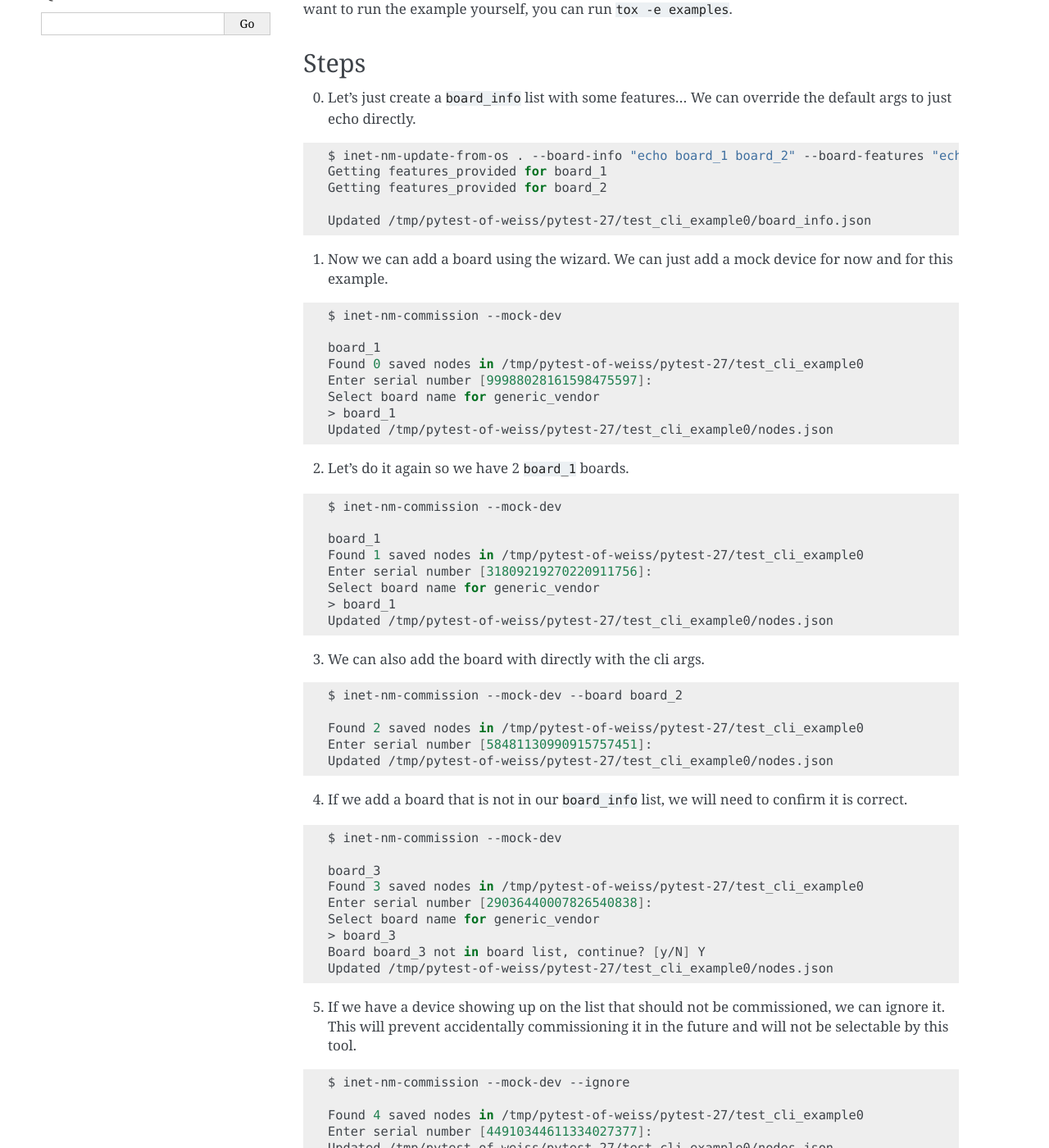
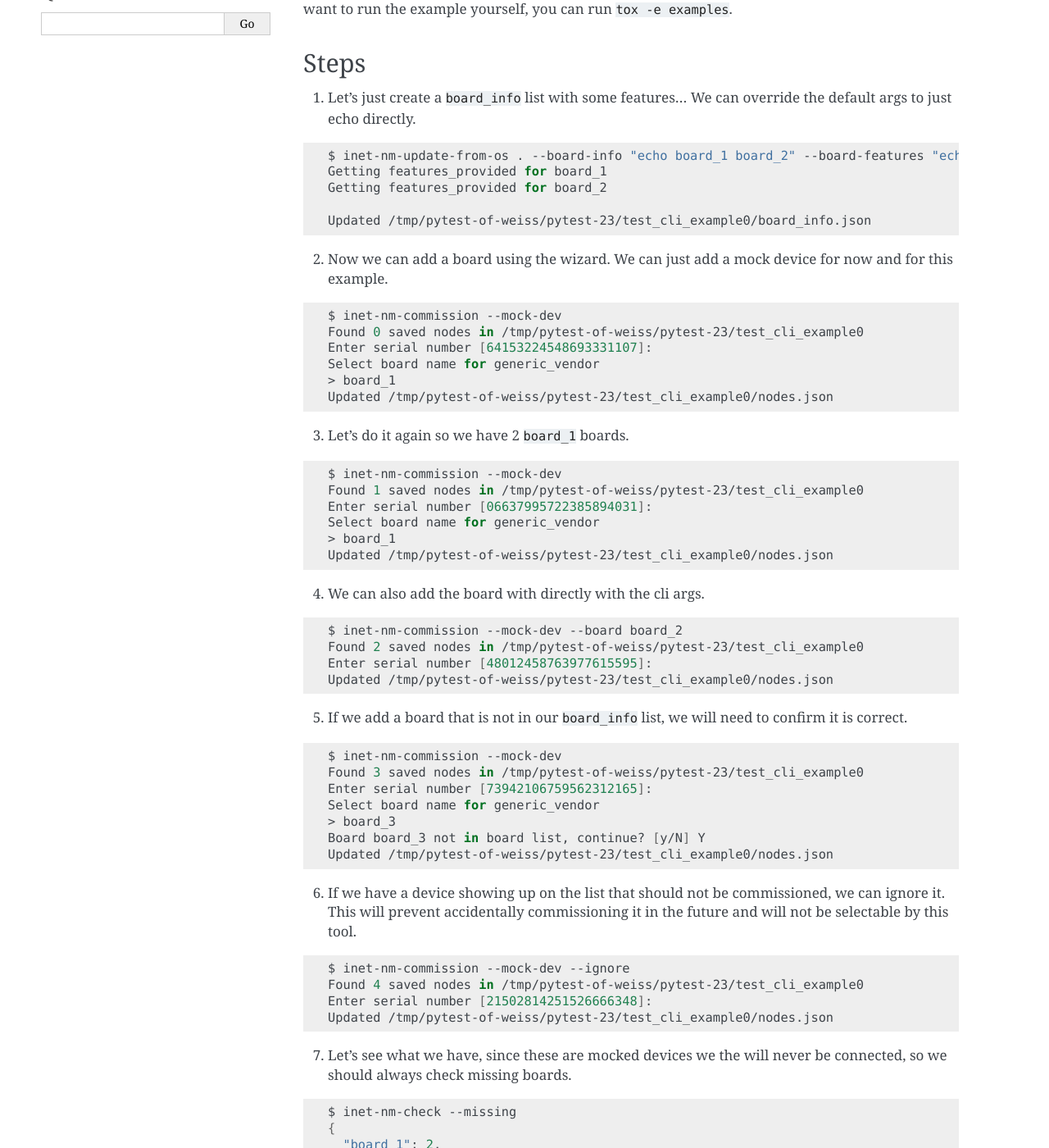
Before and after one commit to inetrg/inet-nm, a Sphinx documentation site: the page built from docs/example_usage.md, in a window 1280 px wide and 1400 px high, scrolled down 276 px. Shown: the whole window at 82% size. Built offline with Sphinx 7.4.7, drawn with Linux system fonts in a browser that asks for light colours; pages that are not in the unit, such as notebooks, are missing from menus; some of the changed text lies outside the part shown.

Commit message:
doc: Rerun example_usage.md

````diff
--- a/docs/cli-example.md
+++ b/docs/example_usage.md
@@ -6,72 +6,64 @@ Note that the output is generated from an automated test and thus should be up-t
 
 ## Steps
 
-0. Let's just create a `board_info` list with some features...
+1. Let's just create a `board_info` list with some features...
 We can override the default args to just echo directly.
 ```bash
 $ inet-nm-update-from-os . --board-info "echo board_1 board_2" --board-features "echo feature_common feature_${BOARD}"
 Getting features_provided for board_1
 Getting features_provided for board_2
 
-Updated /tmp/pytest-of-weiss/pytest-27/test_cli_example0/board_info.json
+Updated /tmp/pytest-of-weiss/pytest-23/test_cli_example0/board_info.json
 ```
 
-1. Now we can add a board using the wizard. We can just add a mock device for now and for this example.
+2. Now we can add a board using the wizard. We can just add a mock device for now and for this example.
 ```bash
 $ inet-nm-commission --mock-dev
-
-board_1
-Found 0 saved nodes in /tmp/pytest-of-weiss/pytest-27/test_cli_example0
-Enter serial number [99988028161598475597]:
+Found 0 saved nodes in /tmp/pytest-of-weiss/pytest-23/test_cli_example0
+Enter serial number [64153224548693331107]:
 Select board name for generic_vendor
 > board_1
-Updated /tmp/pytest-of-weiss/pytest-27/test_cli_example0/nodes.json
+Updated /tmp/pytest-of-weiss/pytest-23/test_cli_example0/nodes.json
 ```
 
-2. Let's do it again so we have 2 `board_1` boards.
+3. Let's do it again so we have 2 `board_1` boards.
 ```bash
 $ inet-nm-commission --mock-dev
-
-board_1
-Found 1 saved nodes in /tmp/pytest-of-weiss/pytest-27/test_cli_example0
-Enter serial number [31809219270220911756]:
+Found 1 saved nodes in /tmp/pytest-of-weiss/pytest-23/test_cli_example0
+Enter serial number [06637995722385894031]:
 Select board name for generic_vendor
 > board_1
-Updated /tmp/pytest-of-weiss/pytest-27/test_cli_example0/nodes.json
+Updated /tmp/pytest-of-weiss/pytest-23/test_cli_example0/nodes.json
 ```
 
-3. We can also add the board with directly with the cli args.
+4. We can also add the board with directly with the cli args.
 ```bash
 $ inet-nm-commission --mock-dev --board board_2
-
-Found 2 saved nodes in /tmp/pytest-of-weiss/pytest-27/test_cli_example0
-Enter serial number [58481130990915757451]:
-Updated /tmp/pytest-of-weiss/pytest-27/test_cli_example0/nodes.json
+Found 2 saved nodes in /tmp/pytest-of-weiss/pytest-23/test_cli_example0
+Enter serial number [48012458763977615595]:
+Updated /tmp/pytest-of-weiss/pytest-23/test_cli_example0/nodes.json
 ```
 
-4. If we add a board that is not in our `board_info` list, we will need to confirm it is correct.
+5. If we add a board that is not in our `board_info` list, we will need to confirm it is correct.
 ```bash
 $ inet-nm-commission --mock-dev
-
-board_3
-Found 3 saved nodes in /tmp/pytest-of-weiss/pytest-27/test_cli_example0
-Enter serial number [29036440007826540838]:
+Found 3 saved nodes in /tmp/pytest-of-weiss/pytest-23/test_cli_example0
+Enter serial number [73942106759562312165]:
 Select board name for generic_vendor
 > board_3
 Board board_3 not in board list, continue? [y/N] Y
-Updated /tmp/pytest-of-weiss/pytest-27/test_cli_example0/nodes.json
+Updated /tmp/pytest-of-weiss/pytest-23/test_cli_example0/nodes.json
 ```
 
-5. If we have a device showing up on the list that should not be commissioned, we can ignore it.  This will prevent accidentally commissioning it in the future and will not be selectable by this tool.
+6. If we have a device showing up on the list that should not be commissioned, we can ignore it.  This will prevent accidentally commissioning it in the future and will not be selectable by this tool.
 ```bash
 $ inet-nm-commission --mock-dev --ignore
-
-Found 4 saved nodes in /tmp/pytest-of-weiss/pytest-27/test_cli_example0
-Enter serial number [44910344611334027377]:
-Updated /tmp/pytest-of-weiss/pytest-27/test_cli_example0/nodes.json
+Found 4 saved nodes in /tmp/pytest-of-weiss/pytest-23/test_cli_example0
+Enter serial number [21502814251526666348]:
+Updated /tmp/pytest-of-weiss/pytest-23/test_cli_example0/nodes.json
 ```
 
-6. Let's see what we have, since these are mocked devices we the will never be connected, so we should always check missing boards.
+7. Let's see what we have, since these are mocked devices we the will never be connected, so we should always check missing boards.
 ```bash
 $ inet-nm-check --missing
 {
@@ -91,20 +83,12 @@ $ inet-nm-check --all-nodes --show-features
 ]
 ```
 
-8. Since since `board_3` was not in the board list it shouldn't have any features. If we only want boards with `feature_common` we can use the feature flags.
+9. Since since `board_3` was not in the board list it shouldn't have any features. If we only want boards with `feature_common` we can use the feature flags.
 ```bash
 $ inet-nm-check --missing --feat-filter feature_common
 {
   "board_1": 2,
   "board_2": 1
-}
-```
-
-9. We can also use multiple feature flags, the board must have all.
-```bash
-$ inet-nm-check --missing --feat-filter feature_common feature_board_1
-{
-  "board_1": 2
 }
 ```
 
@@ -116,7 +100,15 @@ $ inet-nm-check --missing --feat-filter feature_common feature_board_1
 }
 ```
 
-11. If we need more control over boards with features we can even select with evaluation of feature flags. This uses python syntax.
+11. We can also use multiple feature flags, the board must have all.
+```bash
+$ inet-nm-check --missing --feat-filter feature_common feature_board_1
+{
+  "board_1": 2
+}
+```
+
+12. If we need more control over boards with features we can even select with evaluation of feature flags. This uses python syntax.
 ```bash
 $ inet-nm-check --missing --feat-eval "feature_board_1 or feature_board_2"
 {
@@ -149,19 +141,19 @@ RESULT:NODE:1:BOARD:board_2: 0
 RESULT:NODE:2:BOARD:board_3: 0
 ```
 
-14. There are many env vars exposed when running these scripts all starting with `NM_`. Let's check them on only one board.
+15. There are many env vars exposed when running these scripts all starting with `NM_`. Let's check them on only one board.
 ```bash
 $ inet-nm-exec "printenv | grep NM_" --missing --boards board_2
 NODE:0:BOARD:board_2: NM_BOARD=board_2
-NODE:0:BOARD:board_2: NM_CONFIG_DIR=/tmp/pytest-of-weiss/pytest-27/test_cli_example0
-NODE:0:BOARD:board_2: NM_SERIAL=58481130990915757451
-NODE:0:BOARD:board_2: NM_UID=e4e92a6755409be3fd94ec7877db7123
+NODE:0:BOARD:board_2: NM_CONFIG_DIR=/tmp/pytest-of-weiss/pytest-23/test_cli_example0
+NODE:0:BOARD:board_2: NM_SERIAL=48012458763977615595
+NODE:0:BOARD:board_2: NM_UID=c9dca8b38d9b5bac5602c77f0e5f9efe
 NODE:0:BOARD:board_2: NM_PORT=Unknown
 NODE:0:BOARD:board_2: NM_IDX=0
 RESULT:NODE:0:BOARD:board_2: 0
 ```
 
-15. Maybe we want to run a command on all boards sequentially.
+16. Maybe we want to run a command on all boards sequentially.
 We will sleep for an inverse amount of time to show the that they are being run sequentially.
 ```bash
 $ inet-nm-exec "sleep 1" --missing --skip-dups --seq --boards board_1 board_2 board_3
@@ -257,20 +249,14 @@ $ inet-nm-check --missing
 }
 ```
 
-27. What happens if we now add `board_3` to the board info cache?
+28. What happens if we now add `board_3` to the board info cache?
 ```bash
 $ inet-nm-update-from-os . --board-info "echo board_1 board_2 board_3" --board-features "echo feature_common feature_${BOARD}"
 Getting features_provided for board_1
 Getting features_provided for board_2
 Getting features_provided for board_3
 
-Updated /tmp/pytest-of-weiss/pytest-27/test_cli_example0/board_info.json
-```
-
-28. Well we can updated the nodes cache in a separate step, no need to re-commission.
-```bash
-$ inet-nm-update-commissioned
-Updated /tmp/pytest-of-weiss/pytest-27/test_cli_example0/nodes.json
+Updated /tmp/pytest-of-weiss/pytest-23/test_cli_example0/board_info.json
 ```
 
 29. Now we can see the new feature and board is available.
@@ -285,28 +271,28 @@ $ inet-nm-check --missing --feat-filter feature_board_3
 ```bash
 $ inet-nm-export MY_CUSTOM_BOARD_ENV_VAR \${NM_BOARD} --apply-to-shared
 Added MY_CUSTOM_BOARD_ENV_VAR=${NM_BOARD} to shared env vars
-Written to /tmp/pytest-of-weiss/pytest-27/test_cli_example0/env.json
+Written to /tmp/pytest-of-weiss/pytest-23/test_cli_example0/env.json
 ```
 
 31. Apply a pattern to select only some boards or features.
 ```bash
 $ inet-nm-export MY_CUSTOM_SETTING 1 --apply-pattern --missing --feat-filter feature_board_3
 Added patterns: {'key': 'MY_CUSTOM_SETTING', 'val': '1', 'boards': None, 'feat_filter': ['feature_board_3'], 'feat_eval': None}
-Written to /tmp/pytest-of-weiss/pytest-27/test_cli_example0/env.json
+Written to /tmp/pytest-of-weiss/pytest-23/test_cli_example0/env.json
 ```
 
 32. The pattern has higher priority than the shared env vars. Let's overwrite the shared variable for board 2
 ```bash
 $ inet-nm-export MY_CUSTOM_BOARD_ENV_VAR board_2 --apply-pattern --missing --boards board_2
 Added patterns: {'key': 'MY_CUSTOM_BOARD_ENV_VAR', 'val': 'board_2', 'boards': ['board_2'], 'feat_filter': None, 'feat_eval': None}
-Written to /tmp/pytest-of-weiss/pytest-27/test_cli_example0/env.json
+Written to /tmp/pytest-of-weiss/pytest-23/test_cli_example0/env.json
 ```
 
 33. Finally we can apply env vars to specific nodes. This is based on the UID, therefor commissioning new nodes will not contain these env vars. This has the highest priority.
 ```bash
 $ inet-nm-export MY_CUSTOM_NODE_HAS_SPECIAL_HARDWARE_FLAG 1 --missing --boards board_1 --skip-dups
-Added MY_CUSTOM_NODE_HAS_SPECIAL_HARDWARE_FLAG=1 to env vars for nodes {'6f9c11a04e753f3d2121a299ec0100d3'}
-Written to /tmp/pytest-of-weiss/pytest-27/test_cli_example0/env.json
+Added MY_CUSTOM_NODE_HAS_SPECIAL_HARDWARE_FLAG=1 to env vars for nodes {'505d0bcd65827e012171eef1f16aa522'}
+Written to /tmp/pytest-of-weiss/pytest-23/test_cli_example0/env.json
 ```
 
 34. Now we can check each environment.
@@ -379,7 +365,7 @@ $ inet-nm-inventory --json
 
 37. Boy, we are adding features and boards all the time, let's see some exec json filtering now.
 ```bash
-$ inet-nm-exec --missing --json-filter "cat /tmp/pytest-of-weiss/pytest-27/test_cli_example0/example.json"
+$ inet-nm-exec --missing --json-filter "cat /tmp/pytest-of-weiss/pytest-23/test_cli_example0/example.json"
 [
   {
     "board": "board_1",
@@ -446,18 +432,12 @@ $ inet-nm-check --missing --uids 6f9c11a04e753f3d2121a299ec0100d3
 
 39. We can also add `user_board_info.json`. that will not get overridden when updating... I added it behind the scenes.
 ```bash
-$ inet-nm-exec "cat /tmp/pytest-of-weiss/pytest-27/test_cli_example0/user_board_info.json" --missing --boards board_3
+$ inet-nm-exec "cat /tmp/pytest-of-weiss/pytest-23/test_cli_example0/user_board_info.json" --missing --boards board_3
 NODE:0:BOARD:board_3: {"board_1": ["user_feature"]}
 RESULT:NODE:0:BOARD:board_3: 0
 ```
 
-40. Since this is a board parameter, we must update the already commissioned boards.
-```bash
-$ inet-nm-update-commissioned
-Updated /tmp/pytest-of-weiss/pytest-27/test_cli_example0/nodes.json
-```
-
-41. Now we can see the new feature.
+40. Now we can see the new feature.
 ```bash
 $ inet-nm-check --feat-filter user_feature --missing
 {
@@ -465,14 +445,14 @@ $ inet-nm-check --feat-filter user_feature --missing
 }
 ```
 
-42. We can also add features to specific nodes with `user_node_info.json`.
+41. We can also add features to specific nodes with `user_node_info.json`.
 ```bash
-$ inet-nm-exec "cat /tmp/pytest-of-weiss/pytest-27/test_cli_example0/user_node_info.json" --missing --boards board_3
-NODE:0:BOARD:board_3: {"6f9c11a04e753f3d2121a299ec0100d3": ["user_node_feature"]}
+$ inet-nm-exec "cat /tmp/pytest-of-weiss/pytest-23/test_cli_example0/user_node_info.json" --missing --boards board_3
+NODE:0:BOARD:board_3: {"505d0bcd65827e012171eef1f16aa522": ["user_node_feature"]}
 RESULT:NODE:0:BOARD:board_3: 0
 ```
 
-43. This can be directly checked.
+42. This can be directly checked.
 ```bash
 $ inet-nm-check --feat-filter user_node_feature --missing
 {
@@ -480,13 +460,13 @@ $ inet-nm-check --feat-filter user_node_feature --missing
 }
 ```
 
-44. Let's decommission boards, say the have all broken.
+43. Let's decommission boards, say the have all broken.
 ```bash
 $ inet-nm-decommission --all --missing
-Updated /tmp/pytest-of-weiss/pytest-27/test_cli_example0/nodes.json
+Updated /tmp/pytest-of-weiss/pytest-23/test_cli_example0/nodes.json
 ```
 
-45. Now we can see nothing is there
+44. Now we can see nothing is there
 ```bash
 $ inet-nm-check --missing
 {}
````
Also changed, not shown: other parts of docs/example_usage.md (+25 -25 lines).
